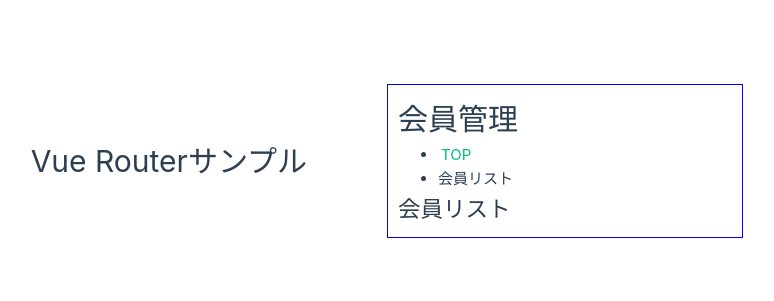
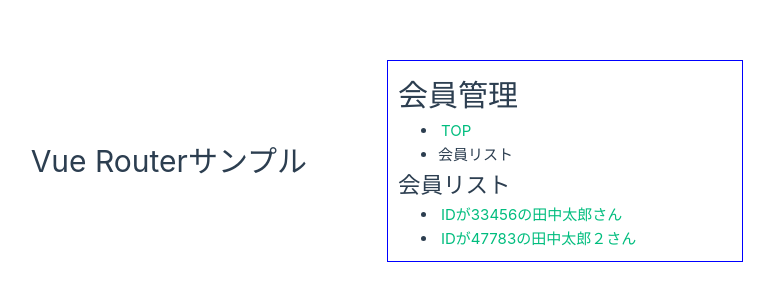
Before and after one commit to capricorn77777/spa, a Vue app in the folder vue-project/: page /member/memberList in a window 1280 px wide. Shown: the part 239-540 px from the top of the page, without its empty margins (253-1027 px from the left). Built offline with nearby package versions, Linux system fonts and the light colour scheme.

Commit message:
memberlist取得成功　detailの修正必要

```diff
--- a/vue-project/src/App.vue
+++ b/vue-project/src/App.vue
@@ -5,9 +5,9 @@
 import type {Member} from "@/interfaces";
 
 const memberList = new Map<number, Member>();
-memberList.set(33456, {id: 33456, name: "田中太郎", email: "bow@example.com", pints: 35,
+memberList.set(33456, {id: 33456, name: "田中太郎", email: "bow@example.com", points: 35,
 note: "初回入会特典あり。"});
-memberList.set(47783, {id: 47783, name: "田中太郎２", email: "bow2@example.com", pints: 53,
+memberList.set(47783, {id: 47783, name: "田中太郎２", email: "bow2@example.com", points: 53
 });
 provide("memberList", reactive(memberList));
 </script>
--- a/vue-project/src/views/AppTop.vue
+++ b/vue-project/src/views/AppTop.vue
@@ -8,7 +8,7 @@
             <li>TOP</li>
         </ul>
     </nav>
-    <p>hello</p>
+
     <section>
         <p>
             <RouterLink v-bind:to="{name: 'MemberList'}">
--- a/vue-project/src/views/member/MemberDetail.vue
+++ b/vue-project/src/views/member/MemberDetail.vue
@@ -1,5 +1,6 @@
 <template>
     <h1>会員管理</h1>
+    <p>hello</p>
     <nav id="breadcrumbs">
         <ul>
             <li>
--- a/vue-project/src/views/member/MemberList.vue
+++ b/vue-project/src/views/member/MemberList.vue
@@ -2,7 +2,8 @@
 import {inject} from "vue";
 import {RouterLink} from "vue-router";
 import type {Member} from "@/interfaces";
-const memberList = inject("memberlist") as Map<number, Member>;
+
+const memberList = inject("memberList") as Map<number, Member>;
 
 </script>
 <template>
@@ -24,7 +25,7 @@
                 <li
                     v-for="[id, member] in memberList"
                     v-bind:key="id">
-                    <RouterLink v-bind:to="{name: 'MemberDeetail', paramas: {id: id}}">
+                    <RouterLink v-bind:to="{name: 'MemberDetail', params: {id: id}}">
                         IDが{{ id }}の{{ member.name }}さん
                     </RouterLink>
                 </li>
```
